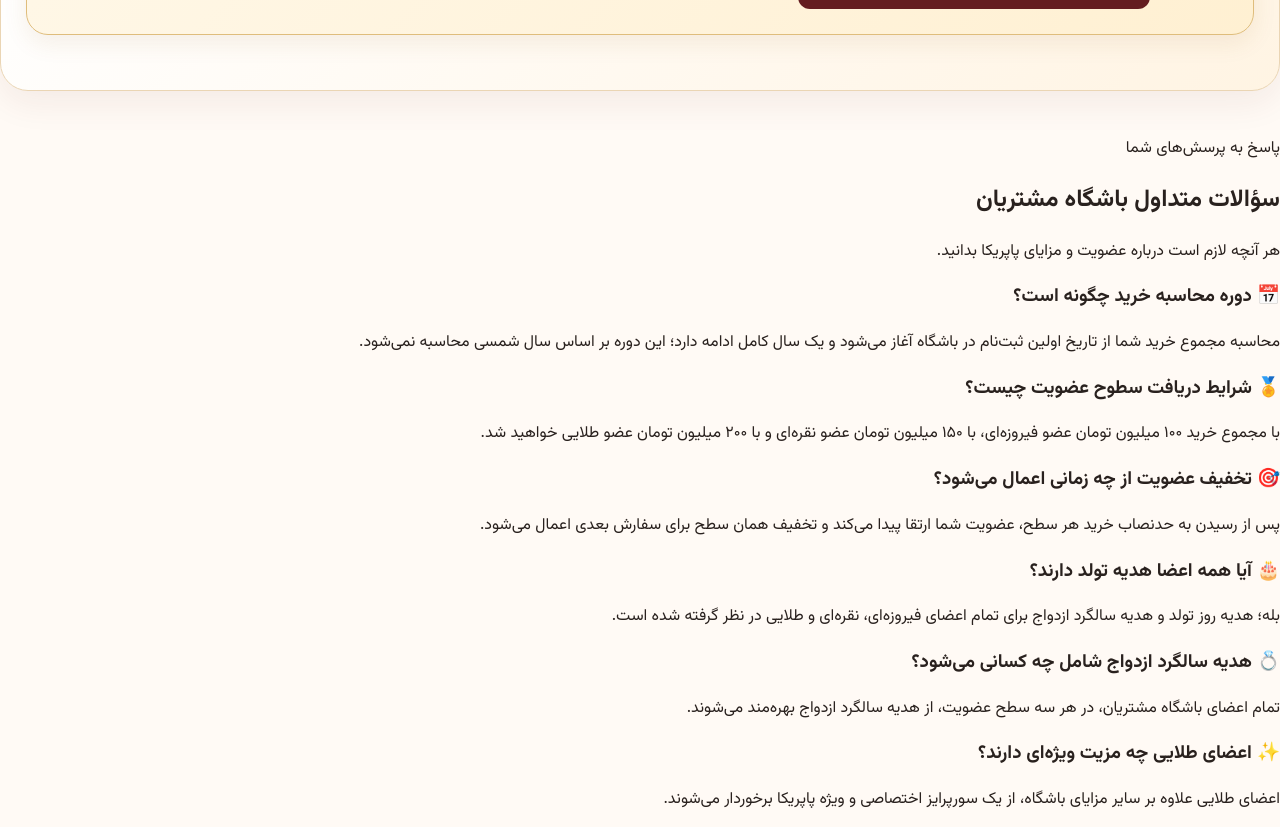
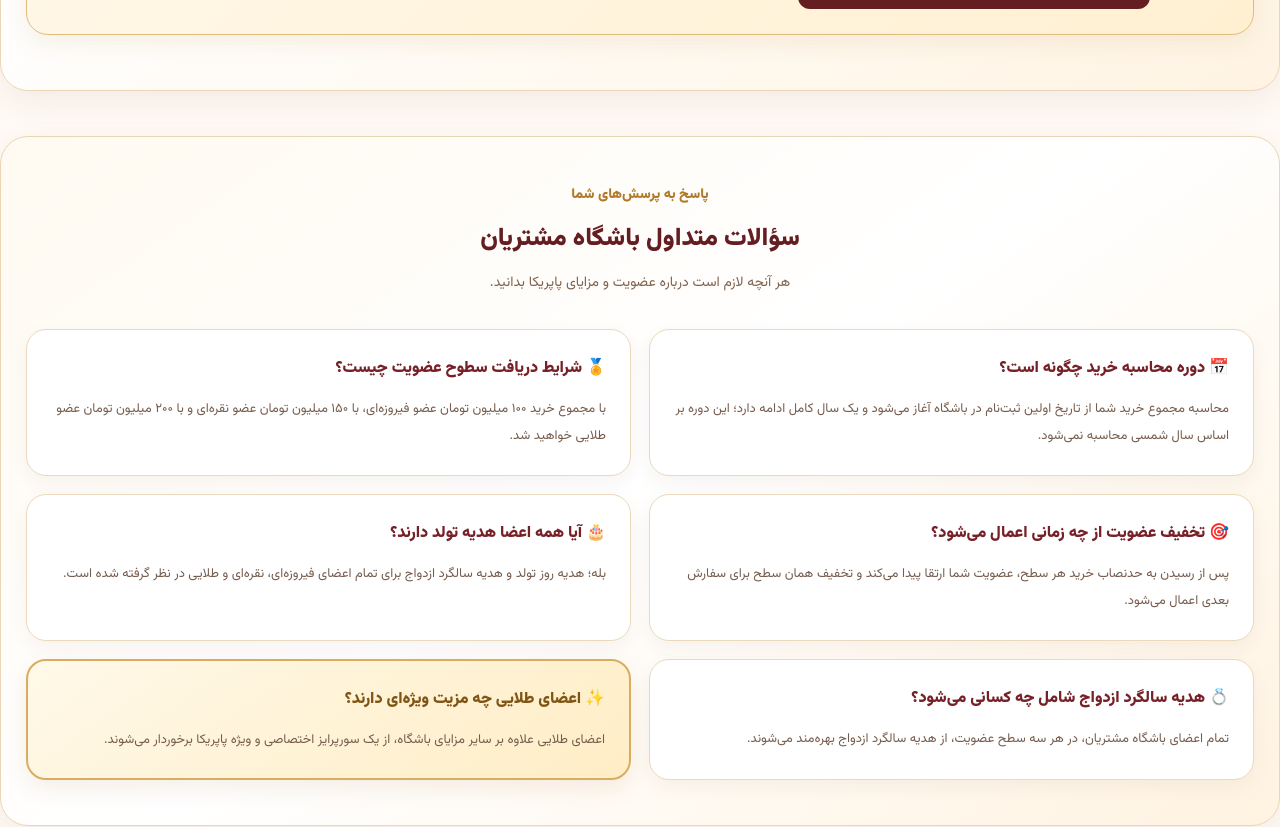
Before and after one commit to romistay/paprika-store, a React (Vite) app: page / in a window 1280 px wide. Shown: the part 2360-3187 px from the top of the page. Built offline with nearby package versions, Linux system fonts and the light colour scheme.

Commit message:
Update index.css

```diff
--- a/src/index.css
+++ b/src/index.css
@@ -4315,3 +4315,101 @@ box-shadow: 0 14px 28px rgba(80, 50, 30, 0.10);
     font-size: 13px;
   }
 }
+
+/* ===== PAPRIKA PREMIUM LOYALTY FAQ ===== */
+
+.loyalty-faq {
+  margin: 45px 0;
+  padding: 45px 25px;
+  border-radius: 28px;
+  background: linear-gradient(145deg, #fffaf1, #ffffff, #fff3e1);
+  border: 1px solid #ead5b4;
+  box-shadow: 0 12px 35px rgba(100, 29, 32, .07);
+}
+
+.loyalty-faq-heading {
+  text-align: center;
+  margin-bottom: 35px;
+}
+
+.loyalty-faq-heading span {
+  color: #b17a28;
+  font-weight: 900;
+  font-size: 14px;
+}
+
+.loyalty-faq-heading h2 {
+  color: #641d20;
+  font-size: 25px;
+  font-weight: 900;
+  margin: 12px 0;
+}
+
+.loyalty-faq-heading p {
+  color: #80624d;
+  font-size: 14px;
+}
+
+.loyalty-faq-grid {
+  display: grid;
+  grid-template-columns: repeat(2, minmax(0, 1fr));
+  gap: 18px;
+}
+
+.loyalty-faq-card {
+  padding: 24px;
+  border-radius: 20px;
+  background: #ffffff;
+  border: 1px solid #ead9bd;
+  box-shadow: 0 7px 20px rgba(70, 30, 25, .05);
+  transition: transform .3s ease, box-shadow .3s ease;
+}
+
+.loyalty-faq-card:hover {
+  transform: translateY(-5px);
+  box-shadow: 0 13px 27px rgba(100, 29, 32, .11);
+}
+
+.loyalty-faq-card h3 {
+  color: #762027;
+  font-size: 16px;
+  font-weight: 900;
+  line-height: 1.9;
+  margin: 0 0 12px;
+}
+
+.loyalty-faq-card p {
+  color: #765c4d;
+  font-size: 13px;
+  line-height: 2.1;
+  margin: 0;
+}
+
+.loyalty-faq-card.gold-faq {
+  background: linear-gradient(145deg, #fff9e9, #ffedc5);
+  border: 2px solid #d9ad61;
+  box-shadow: 0 8px 23px rgba(145, 91, 24, .10);
+}
+
+.loyalty-faq-card.gold-faq h3 {
+  color: #805414;
+}
+
+@media (max-width: 650px) {
+  .loyalty-faq {
+    padding: 30px 15px;
+  }
+
+  .loyalty-faq-grid {
+    grid-template-columns: 1fr;
+    gap: 14px;
+  }
+
+  .loyalty-faq-heading h2 {
+    font-size: 21px;
+  }
+
+  .loyalty-faq-card {
+    padding: 20px 16px;
+  }
+}
```
